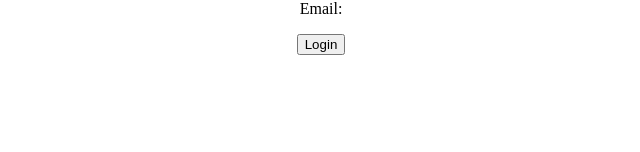
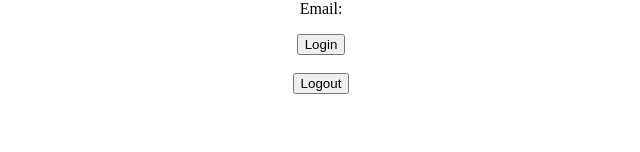
Before and after one commit to uzairafridi00/react-learning, a React (Create React App) app in the folder REDUX-LEARNING/redux-beginner/: page / in a window 1280 px wide. Shown: the part 148-300 px from the top of the page, without its empty margins (319-959 px from the left). Built offline with nearby package versions, Linux system fonts and the light colour scheme.

Commit message:
User Logout functionality added

```diff
--- a/REDUX-LEARNING/redux-beginner/src/components/Login.tsx
+++ b/REDUX-LEARNING/redux-beginner/src/components/Login.tsx
@@ -1,6 +1,6 @@
 import React, { FC } from "react";
 import { useDispatch } from "react-redux";
-import { login } from "../features/User";
+import { login, logout } from "../features/User";
 
 export interface LoginProp {}
 
@@ -15,6 +15,16 @@ export const Login: FC<LoginProp> = ({}) => {
       >
         Login
       </button>
+
+      <br />
+      <br />
+      <button
+        onClick={() => {
+          dispatch(logout());
+        }}
+      >
+        Logout
+      </button>
     </div>
   );
 };
```
